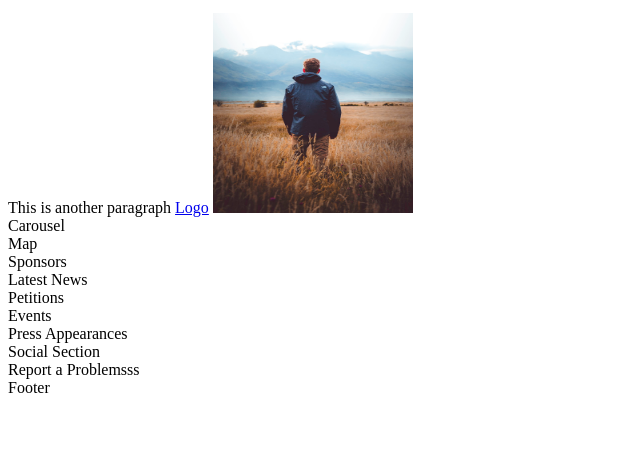
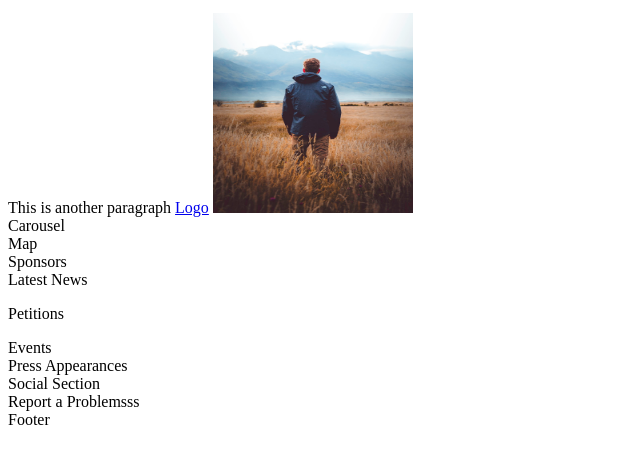
Before and after one commit to Mitz0ne/EM-DevAcadEMy, a plain HTML site: page index.html in a window 1280 px wide. Shown: the part 101-564 px from the top of the page, without its empty margins (0-640 px from the left). Drawn offline with Linux system fonts and the light colour scheme.

Commit message:
changed layout for the petition section

```diff
--- a/index.html
+++ b/index.html
@@ -16,7 +16,9 @@
     </section>
     <section id="sponsors">Sponsors</section>
     <section id="latestNews">Latest News</section>
-    <section id="petitions">Petitions</section>
+    <section id="petitions">
+      <p>Petitions</p>
+    </section>
     <section id="events">Events</section>
     <section id="pressAppearances">Press Appearances</section>
     <section id="social">Social Section</section>
```
